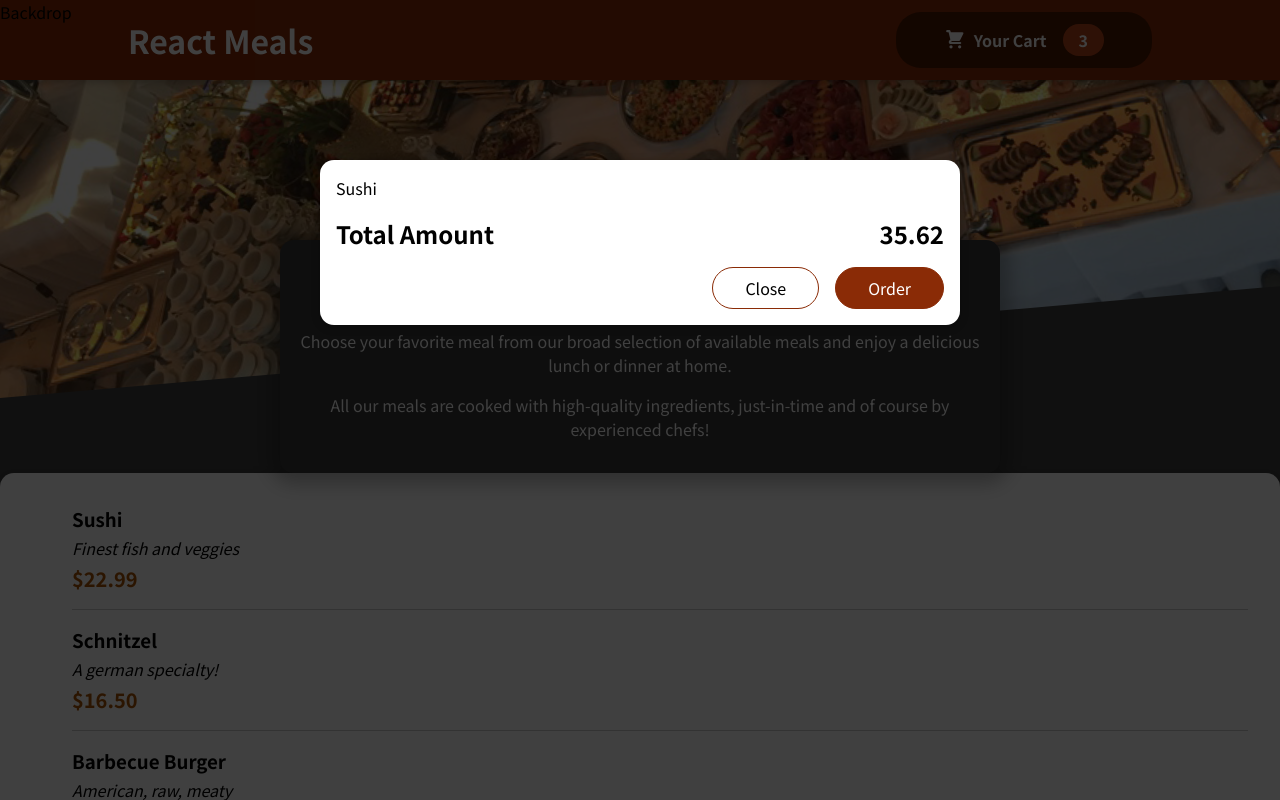
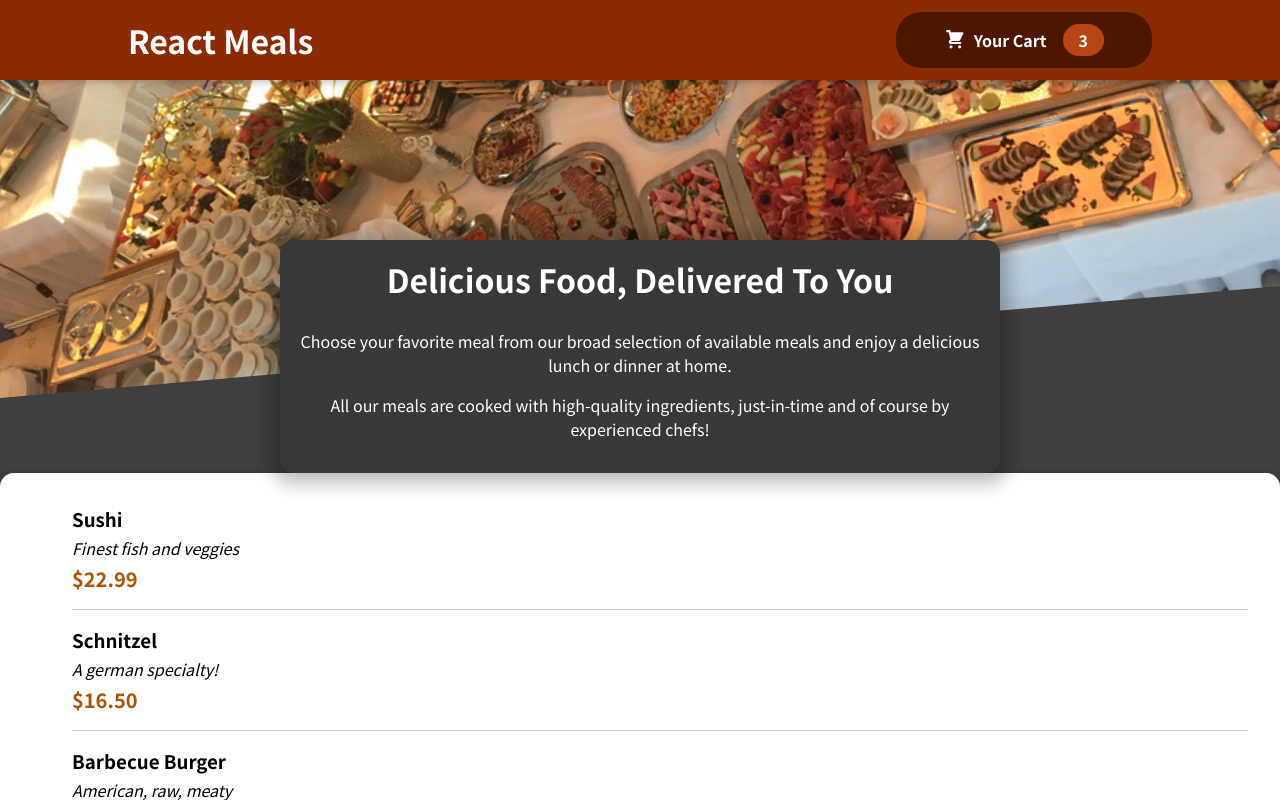
Before and after one commit to ReneMercadel/Food-Order-App, a React (Create React App) app: page / in a window 1280 px wide. Shown: the top 800 px of the page. Built offline with nearby package versions, Linux system fonts and the light colour scheme.

Commit message:
Implemented Lecture Version of the Cart Modal Open & Close Functionality Successfully.

```diff
--- a/src/App.js
+++ b/src/App.js
@@ -1,14 +1,24 @@
-import React, { Fragment } from 'react';
+import React, { useState, Fragment } from 'react';
 
 import Header from './components/Layout/Header';
 import Meals from './components/Meals/Meals';
 import Cart from './components/Cart/Cart';
 
 function App() {
+  const [cartIsShown, setCartIsShown] = useState(false);
+
+  const showCartHandler = () => {
+    setCartIsShown(true);
+  };
+
+  const hideCartHandler = () => {
+    setCartIsShown(false);
+  };
+
   return (
     <Fragment>
-      <Cart />
-      <Header />
+      {cartIsShown && <Cart onClose={hideCartHandler} />}
+      <Header onShowCart={showCartHandler} />
       <main>
         <Meals />
       </main>
--- a/src/components/Cart/Cart.js
+++ b/src/components/Cart/Cart.js
@@ -13,14 +13,16 @@
     </ul>
   );
   return (
-    <Modal>
+    <Modal onClose={props.onClose}>
       {cartItems}
       <div className={classes.total}>
         <span>Total Amount</span>
         <span>35.62</span>
       </div>
       <div className={classes.actions}>
-        <button className={classes['button-alt']}>Close</button>
+        <button className={classes['button-alt']} onClick={props.onClose}>
+          Close
+        </button>
         <button className={classes.button}>Order</button>
       </div>
     </Modal>
--- a/src/components/Layout/Header.js
+++ b/src/components/Layout/Header.js
@@ -5,12 +5,12 @@
 import classes from './Header.module.css';
 import mealsImage from '../../assets/meals.jpeg';
 
-const Header = () => {
+const Header = (props) => {
   return (
     <Fragment>
       <header className={classes.header}>
         <h1>React Meals</h1>
-        <HeaderCartButton>Cart</HeaderCartButton>
+        <HeaderCartButton onClick={props.onShowCart}>Cart</HeaderCartButton>
       </header>
       <div className={classes['main-image']}>
         <img src={mealsImage} alt='A table full of delicious food!' />
--- a/src/components/Layout/HeaderCartButton.js
+++ b/src/components/Layout/HeaderCartButton.js
@@ -6,7 +6,7 @@
 
 const HeaderCartButton = (props) => {
   return (
-    <button className={classes.button}>
+    <button className={classes.button} onClick={props.onClick}>
       <span className={classes.icon}>
         <CartIcon />
       </span>
--- a/src/components/UI/Modal.js
+++ b/src/components/UI/Modal.js
@@ -4,7 +4,11 @@
 import classes from './Modal.module.css';
 
 const Backdrop = (props) => {
-  return <div className={classes.backdrop}>Backdrop</div>;
+  return (
+    <div className={classes.backdrop} onClick={props.onClose}>
+      Backdrop
+    </div>
+  );
 };
 
 const ModalOverlay = (props) => {
@@ -20,7 +24,10 @@
 const Modal = (props) => {
   return (
     <Fragment>
-      {ReactDOM.createPortal(<Backdrop />, portalElement)}
+      {ReactDOM.createPortal(
+        <Backdrop onClose={props.onClose} />,
+        portalElement
+      )}
       {ReactDOM.createPortal(
         <ModalOverlay>{props.children}</ModalOverlay>,
         portalElement
```
